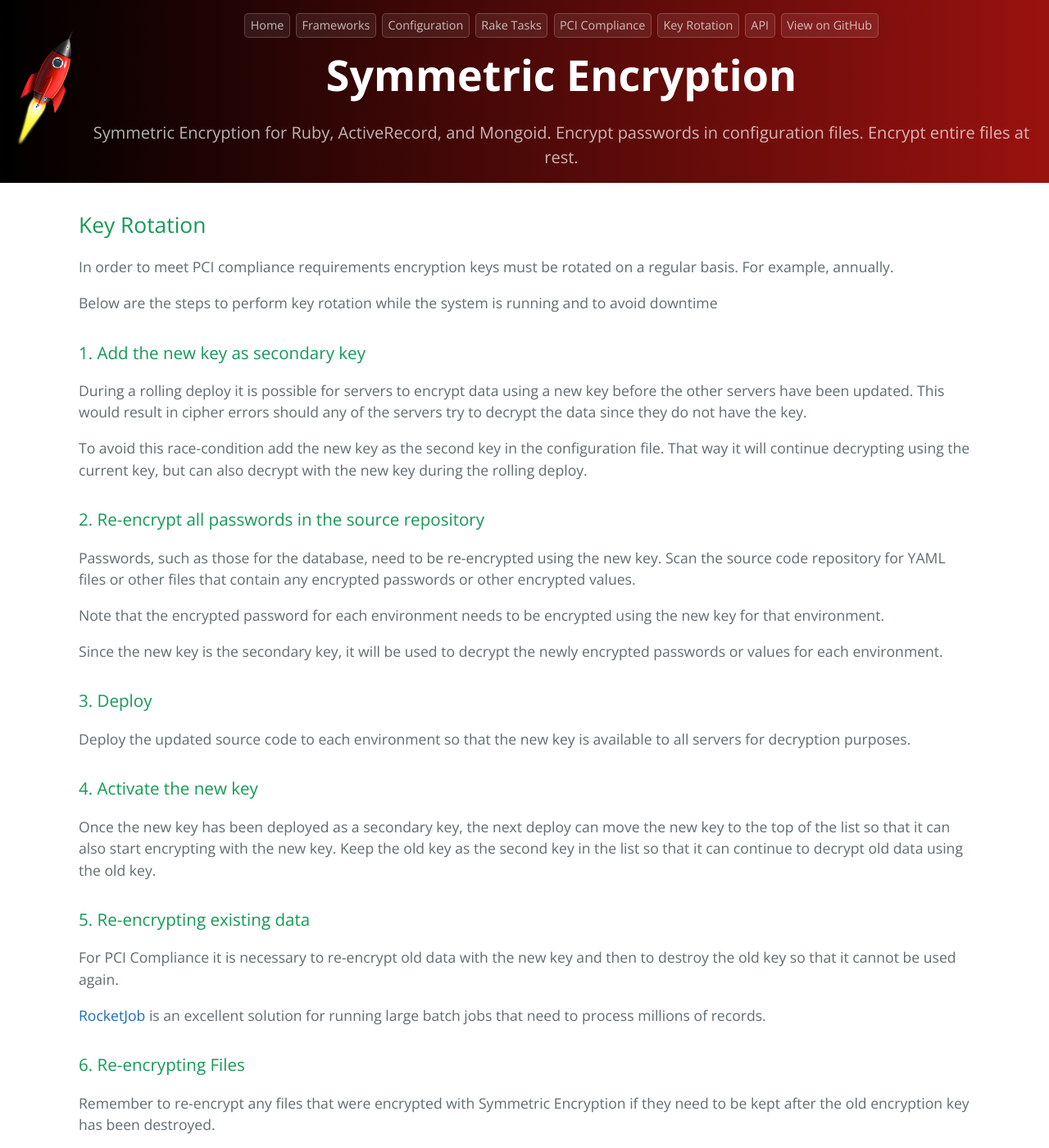
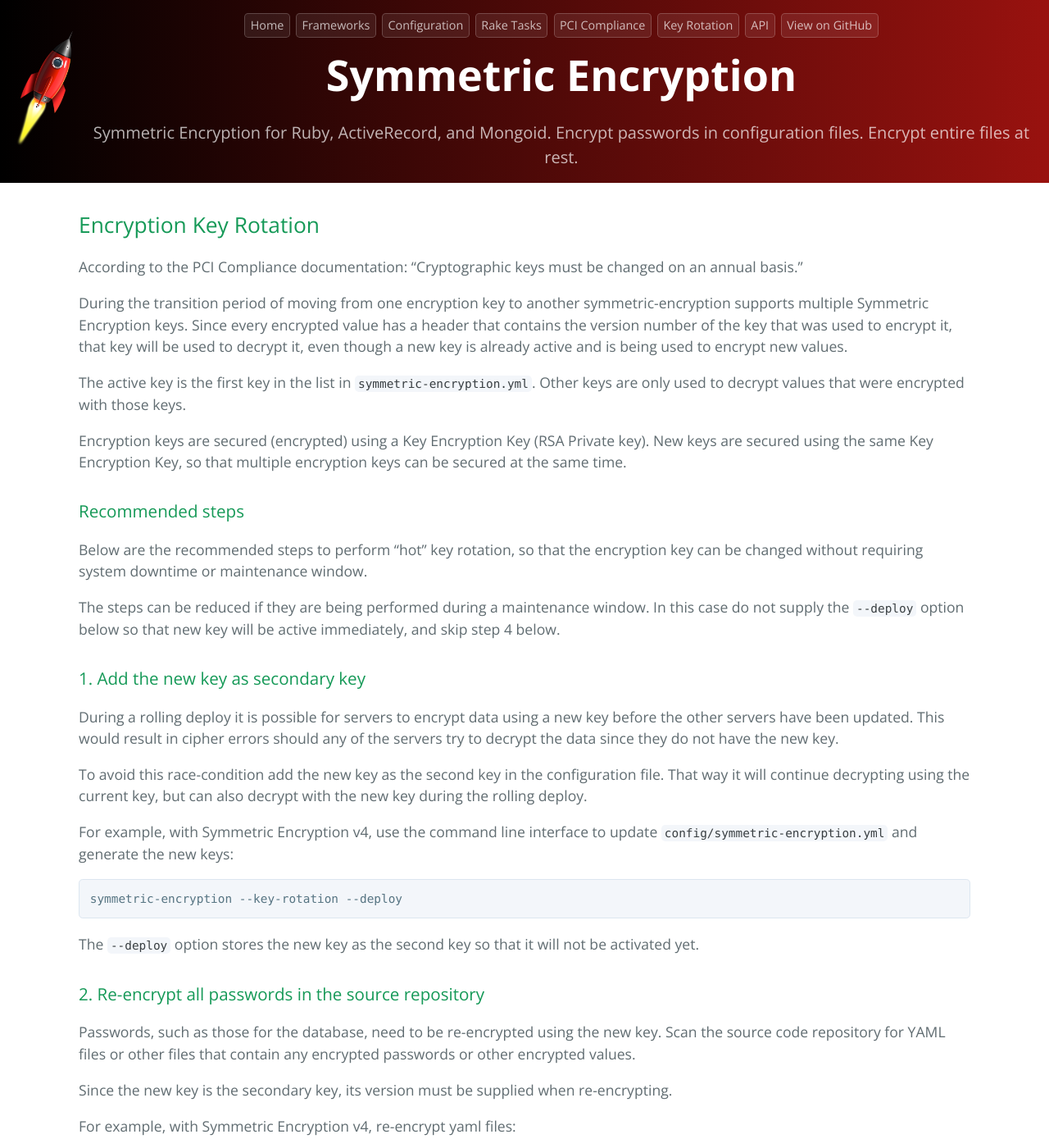
Before and after one commit to reidmorrison/symmetric-encryption, a Jekyll site: the page built from docs/key_rotation.md, in a window 1280 px wide and 1400 px high. Shown: the whole window at 82% size. Built offline with Jekyll 4.4.1, drawn with Linux system fonts in a browser that asks for light colours; our own code applies the rules of GitHub Pages for plain Markdown files; some of the changed text lies outside the part shown.

Commit message:
Refine CLI and update docs

```diff
--- a/docs/key_rotation.md
+++ b/docs/key_rotation.md
@@ -2,24 +2,47 @@
 layout: default
 ---
 
-## Key Rotation
+## Encryption Key Rotation
 
-In order to meet PCI compliance requirements encryption keys must be rotated
-on a regular basis. For example, annually.
+According to the PCI Compliance documentation: "Cryptographic keys must be changed on an annual basis."
 
-Below are the steps to perform key rotation while the system is running and to
-avoid downtime
+During the transition period of moving from one encryption key to another symmetric-encryption supports multiple
+Symmetric Encryption keys. Since every encrypted value has a header that contains the version number of the key
+that was used to encrypt it, that key will be used to decrypt it, even though a new key is already active and
+is being used to encrypt new values.
+
+The active key is the first key in the list in `symmetric-encryption.yml`. Other keys are only used to decrypt
+values that were encrypted with those keys.
+
+Encryption keys are secured (encrypted) using a Key Encryption Key (RSA Private key). New keys are secured using the
+same Key Encryption Key, so that multiple encryption keys can be secured at the same time.
+
+
+### Recommended steps
+
+Below are the recommended steps to perform "hot" key rotation, so that the encryption key can be changed without
+requiring system downtime or maintenance window.
+
+The steps can be reduced if they are being performed during a maintenance window. In this case do not supply
+the `--deploy` option below so that new key will be active immediately, and skip step 4 below.
 
 ### 1. Add the new key as secondary key
 
 During a rolling deploy it is possible for servers to encrypt data using a new
 key before the other servers have been updated. This would result in cipher
 errors should any of the servers try to decrypt the data since they do not have
-the key.
+the new key.
 
 To avoid this race-condition add the new key as the second key in the configuration
 file. That way it will continue decrypting using the current key, but can also
 decrypt with the new key during the rolling deploy.
+
+For example, with Symmetric Encryption v4, use the command line interface to update `config/symmetric-encryption.yml`
+and generate the new keys:
+
+    symmetric-encryption --key-rotation --deploy
+
+The `--deploy` option stores the new key as the second key so that it will not be activated yet.
 
 ### 2. Re-encrypt all passwords in the source repository
 
@@ -27,11 +50,13 @@
 Scan the source code repository for YAML files or other files that contain any encrypted passwords or
 other encrypted values.
 
-Note that the encrypted password for each environment needs to be encrypted using
-the new key for that environment.
+Since the new key is the secondary key, its version must be supplied when re-encrypting.
 
-Since the new key is the secondary key, it will be used to decrypt the newly encrypted
-passwords or values for each environment.
+For example, with Symmetric Encryption v4, re-encrypt yaml files:
+
+    symmetric-encryption --re-encrypt --key-version 5
+
+Where key-version `5` above must be the version of the new key generated above.
 
 ### 3. Deploy
 
@@ -41,23 +66,29 @@
 ### 4. Activate the new key
 
 Once the new key has been deployed as a secondary key, the next deploy can move
-the new key to the top of the list so that it can also start encrypting with the
-new key.
-Keep the old key as the second key in the list so that it can continue to
-decrypt old data using the old key.
+the new key to the top of the list so that it will be the active key for encrypting new data.
+Keep the previous key as the second key in the list so that it can continue to
+decrypt old data using the previous keys.
+
+Edit `config/symmetric-encryption.yml` and move the new encryption key generated in step 1 to the top of the list.
+This will make the system use the new key to encrypt all data going forward.
 
 ### 5. Re-encrypting existing data
 
 For PCI Compliance it is necessary to re-encrypt old data with the new key and
 then to destroy the old key so that it cannot be used again.
 
-[RocketJob](http://rocketjob.io) is an excellent solution for
+The sister project [RocketJob](http://rocketjob.io) is an excellent solution for
 running large batch jobs that need to process millions of records.
 
 ### 6. Re-encrypting Files
 
-Remember to re-encrypt any files that were encrypted with Symmetric Encryption
+Remember to re-encrypt any files on disk that were encrypted with Symmetric Encryption
 if they need to be kept after the old encryption key has been destroyed.
+
+For example, with Symmetric Encryption v4, re-encrypt files:
+
+    symmetric-encryption --re-encrypt
 
 ### 7. Remove old key from configuration file
 
```
Also changed, not shown: other parts of docs/key_rotation.md (+1 -1 lines), docs/configuration.md (+21 -25 lines), lib/symmetric_encryption/cli.rb (+33 -28 lines).
